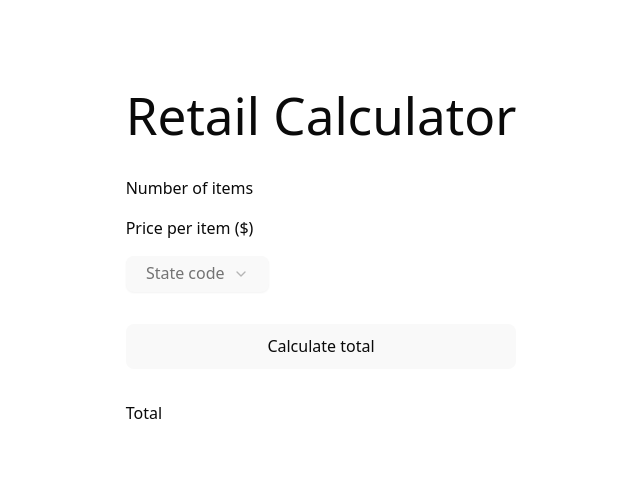
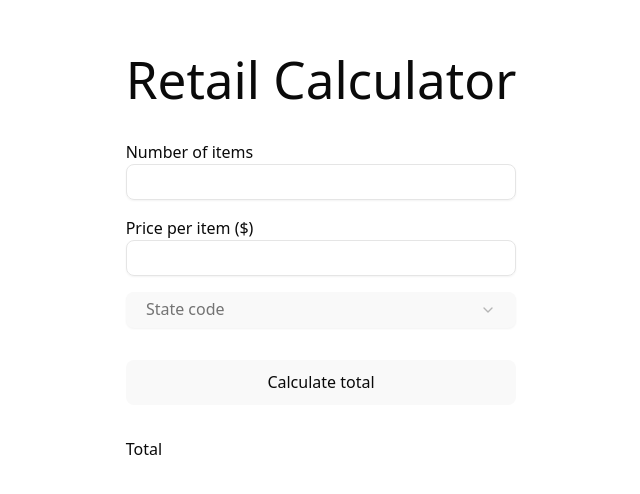
Before and after one commit to johnyherangi/foodstuffs-technical-exercise, a React (Vite) app: page / in a window 1280 px wide. Shown: the part 144-638 px from the top of the page, without its empty margins (319-959 px from the left). Built offline with nearby package versions, Linux system fonts and the light colour scheme.

Commit message:
use new component, update layout

```diff
--- a/src/App.tsx
+++ b/src/App.tsx
@@ -1,4 +1,5 @@
 import "./App.css"
+import { NumberInput } from "./components/NumberInput"
 import { SelectInput } from "./components/SelectInput"
 import { useCalculateTotal } from "./hooks/useCalculateTotal"
 import { stateCodes } from "./lib/state"
@@ -10,25 +11,22 @@ function App() {
     <>
       <h1>Retail Calculator</h1>
       <form action={calculateTotal} className="flex flex-col gap-4 mt-8">
-        <div className="flex justify-between">
+        <div className="flex flex-col items-start">
           <label htmlFor="items">Number of items</label>
-          <input type="number" id="items" name="items" min="0"></input>
+          <NumberInput id="items" name="items" min="0" />
         </div>
-        <div className="flex justify-between">
-          <label htmlFor="price">Price per item ($)</label>
-          <input
-            type="number"
-            id="price"
-            name="price"
-            min="0"
-            step="any"
-          ></input>
+        <div className="flex flex-col items-start">
+          <label htmlFor="price" className="text-nowrap">
+            Price per item ($)
+          </label>
+          <NumberInput id="price" name="price" min="0" step="any" />
         </div>
         <SelectInput
           id="state"
           name="state"
           options={stateCodes}
           placeholder="State code"
+          className="w-full"
         />
         <button className="mt-4">Calculate total</button>
       </form>
--- a/src/components/SelectInput.tsx
+++ b/src/components/SelectInput.tsx
@@ -11,6 +11,7 @@ export type SelectInputProps = {
   name: string
   placeholder?: string
   options: readonly string[]
+  className?: string
 }
 
 export function SelectInput({
@@ -18,10 +19,11 @@ export function SelectInput({
   name,
   placeholder,
   options,
+  className,
 }: SelectInputProps) {
   return (
     <Select name={name}>
-      <SelectTrigger id={id} aria-label={placeholder}>
+      <SelectTrigger id={id} aria-label={placeholder} className={className}>
         <SelectValue placeholder={placeholder} />
       </SelectTrigger>
       <SelectContent>
```
Also changed, not shown: 1 other file (tests, documents, lock files or other folders).
